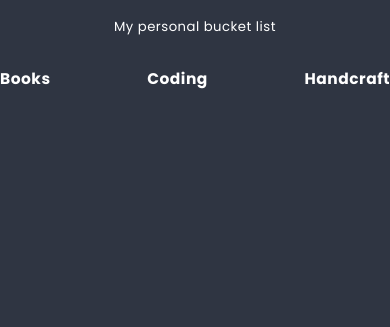
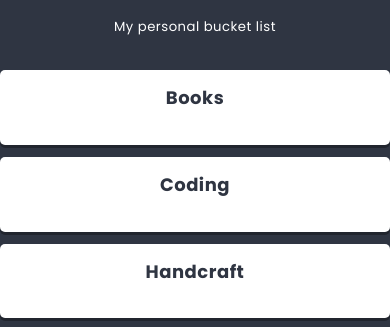
Before and after one commit to msedkiewicz/kodilla-module-15-to-do-app, a JavaScript app: page / in a window 390 px wide. Shown: the part 520-847 px from the top of the page. Built offline with nearby package versions, Linux system fonts and the light colour scheme.

Commit message:
Add Columns section

```diff
--- /dev/null
+++ b/src/components/Column/Column.js
@@ -0,0 +1,11 @@
+import styles from "./Column.module.scss";
+
+const Column = (props) => {
+  return (
+    <article className={styles.column}>
+      <h3 className={styles.title}>{props.title}</h3>
+    </article>
+  );
+};
+
+export default Column;
--- /dev/null
+++ b/src/components/Column/Column.module.scss
@@ -0,0 +1,43 @@
+@use "sass:math";
+@import '../../styles/settings.scss';
+
+.column {
+  flex-shrink: 0;
+  width: calc(33% - 12px);
+  background: $color-light;
+  margin: 0 $base-size $base-size 0;
+  padding: ($base-size * 1.5);
+  border-radius: $radius;
+  box-shadow: 0 math.div($base-size, 4) 0 rgba(0,0,0,0.3);
+  color: $color-dark;
+
+  &:last-child {
+    margin: 0 0 $base-size 0;
+  }
+}
+
+.title {
+  text-align: center;
+  font-size: ($base-size * 1.5);
+  margin: 0 0 ($base-size * 1.5) 0;
+}
+
+.icon::before {
+  padding-right: $base-size;
+  color: $color-warning;
+  font-size: ($base-size * 2);
+  vertical-align: middle;
+  position: relative;
+  top: - math.div($base-size, 3);
+}
+
+.cards {
+  padding: math.div($base-size, 2) 0;
+}
+
+@media (max-width: 767px) {
+  .column {
+    width: 100%;
+    margin: 0 0 $base-size 0;
+  }
+}
--- a/src/components/List/List.js
+++ b/src/components/List/List.js
@@ -1,4 +1,5 @@
 import styles from './List.module.scss'
+import Column from '../Column/Column'
 
 const List = () => {
   return (
@@ -8,15 +9,9 @@ const List = () => {
       </header>
       <p className={styles.description}>My personal bucket list</p>
       <section className={styles.columns}>
-        <article>
-          <h3>Books</h3>
-        </article>
-        <article>
-          <h3>Coding</h3>
-        </article>
-        <article>
-          <h3>Handcraft</h3>
-        </article>
+        <Column title="Books" />
+        <Column title="Coding" />
+        <Column title="Handcraft" />
       </section>
     </div>
   );
```
